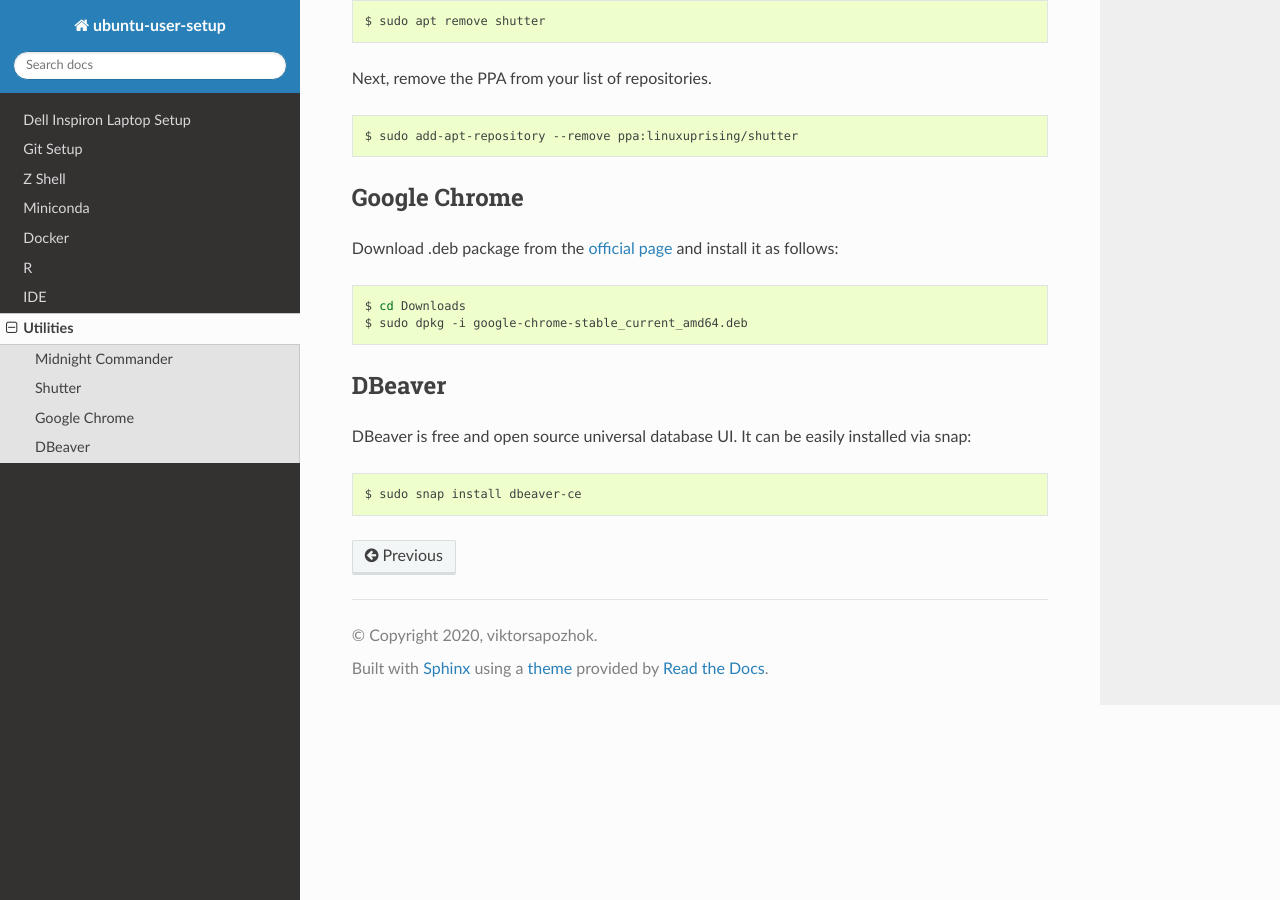
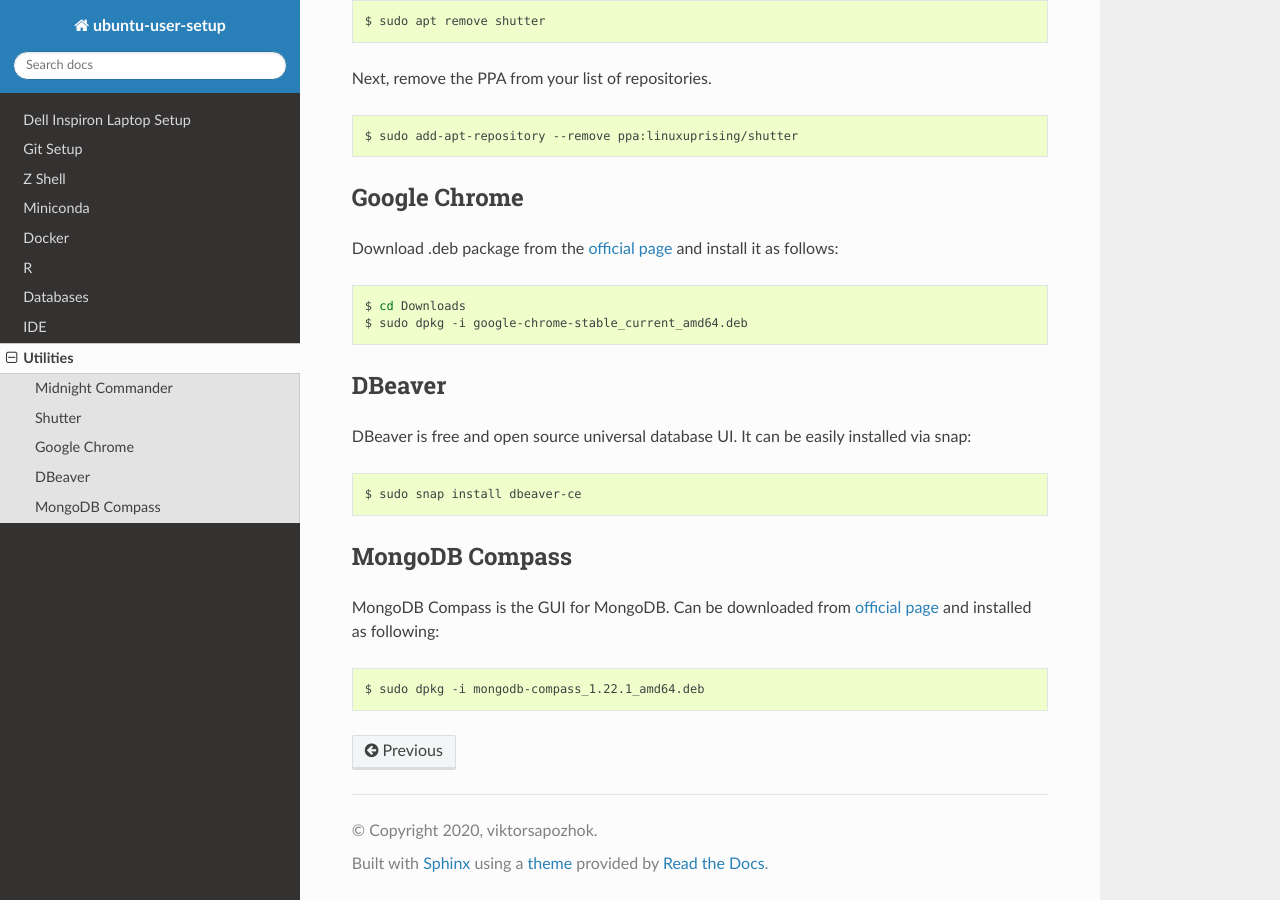
Before and after one commit to viktorsapozhok/getting-started-tutorials, a Sphinx documentation site: the page built from docs/source/utils.rst, in a window 1280 px wide and 900 px high, scrolled down 624 px. Built offline with Sphinx 7.4.7 and the Read the Docs theme 2.0.0, drawn with Linux system fonts in a browser that asks for light colours.

Commit message:
added mongodb compass to utils

```diff
--- /dev/null
+++ b/docs/source/dbs.rst
@@ -0,0 +1,8 @@
+Databases
+=========
+
+Postgres
+--------
+
+MongoDB
+-------
--- a/docs/source/index.rst
+++ b/docs/source/index.rst
@@ -16,5 +16,6 @@ Tutorial
    conda
    docker
    r
+   dbs
    ide
    utils
--- a/docs/source/utils.rst
+++ b/docs/source/utils.rst
@@ -55,3 +55,13 @@ via snap:
 .. code-block:: bash
 
     $ sudo snap install dbeaver-ce
+
+MongoDB Compass
+---------------
+
+MongoDB Compass is the GUI for MongoDB. Can be downloaded from `official page <https://www.mongodb.com/try/download/compass>`__
+and installed as following:
+
+.. code-block:: bash
+
+    $ sudo dpkg -i mongodb-compass_1.22.1_amd64.deb
```
